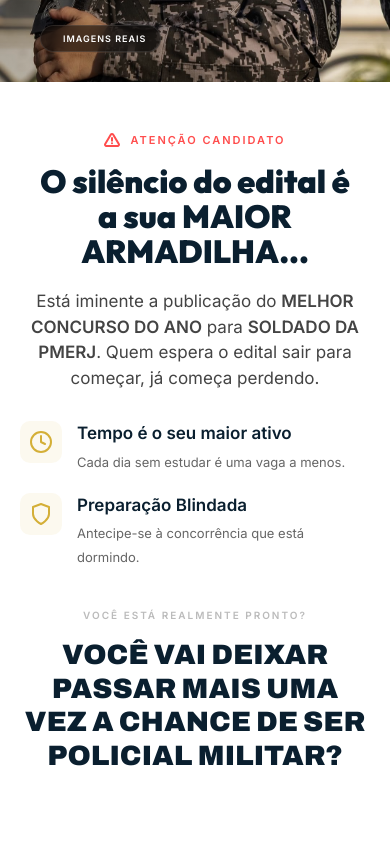
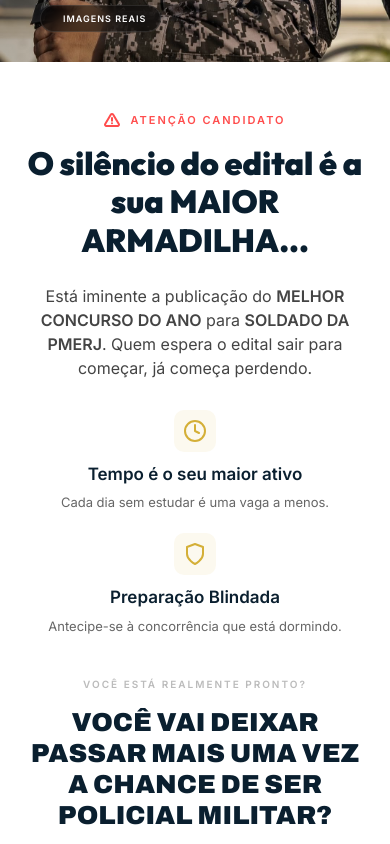
Before and after one commit to TCAdigital/lp-concurso-pmrj, a Next.js app: page / in a window 390 px wide. Shown: the part 1420-2264 px from the top of the page. Built offline with nearby package versions, Linux system fonts and the light colour scheme.

Commit message:
style: premium mobile-first refinements

```diff
--- a/src/app/globals.css
+++ b/src/app/globals.css
@@ -772,29 +772,58 @@ body {
     .urgency-wrapper {
         grid-template-columns: 1fr;
         min-height: auto;
-        border-radius: 0; /* Removido arredondamento para preencher a tela */
+        border-radius: 0;
         width: 100vw;
         margin: 0;
         left: 0;
         right: 0;
     }
     .urgency-image-slider {
-        height: 400px;
-        min-height: 400px;
+        height: 380px;
+        min-height: 380px;
     }
     .urgency-content {
         padding: 50px 20px;
         text-align: center;
-    }
-    .urgency-tag { justify-content: center; }
+        align-items: center; /* Centraliza itens no flex */
+    }
+    .urgency-tag {
+        justify-content: center;
+        margin-inline: auto;
+    }
     .urgency-title {
-        font-size: 32px; /* Reduzido para não quebrar feio */
-        padding: 0 10px;
-    }
-    .urgency-subtitle, .urgency-question, .question-highlight-v2 { max-width: 100%; margin-inline: auto; }
-    .u-feature { text-align: left; }
-    .question-highlight-v2 { justify-content: center; }
-    .scroll-indicator-v2 { justify-content: center; }
+        font-size: 32px;
+        line-height: 1.2;
+        margin-bottom: 25px;
+        text-align: center;
+    }
+    .urgency-subtitle {
+        font-size: 16px;
+        margin-inline: auto;
+        text-align: center;
+    }
+    .urgency-features {
+        align-items: center;
+        width: 100%;
+    }
+    .u-feature {
+        flex-direction: column;
+        align-items: center;
+        text-align: center;
+        gap: 10px;
+    }
+    .question-highlight-v2 {
+        justify-content: center;
+        margin-inline: auto;
+    }
+    .urgency-question {
+        font-size: 26px;
+        text-align: center;
+        margin-inline: auto;
+    }
+    .scroll-indicator-v2 {
+        justify-content: center;
+    }
 }
 
 /* TACTICAL GRID */
@@ -1092,30 +1121,31 @@ body {
     color: var(--text-gray);
 }
 
-@media (max-width: 1024px) {
-    .split-wrapper { flex-direction: column; }
-    .split-sidebar-right { width: 100%; position: relative; top: 0; }
-}
-
-/* FOOTER */
-.tactical-footer {
-    padding: 60px 0;
-    border-top: 1px solid rgba(255,255,255,0.05);
-}
-
-.footer-inner {
-    display: flex;
-    justify-content: space-between;
-    align-items: center;
-    font-size: 10px;
-    color: var(--text-gray);
-    letter-spacing: 1px;
-}
-
-.f-logo { font-weight: 900; color: var(--text-white); }
-
-.f-links span { margin-left: 20px; cursor: pointer; transition: 0.3s; }
-.f-links span:hover { color: var(--gold); }
+@media (max-width: 768px) {
+    .footer-inner {
+        flex-direction: column;
+        text-align: center;
+        gap: 30px;
+        padding: 40px 20px;
+    }
+    .footer-brands {
+        flex-direction: column;
+        align-items: center;
+        gap: 20px;
+    }
+    .footer-vertical-divider {
+        width: 40px;
+        height: 1px;
+    }
+    .f-links {
+        display: flex;
+        flex-direction: column;
+        gap: 15px;
+    }
+    .f-links span {
+        margin: 0;
+    }
+}
 
 /* RESPONSIVO PROFISSIONAL */
 @media (max-width: 1200px) {
@@ -1418,18 +1448,27 @@ body {
 
 @media (max-width: 992px) {
     .stages-visual-cascade {
-        height: 400px;
+        height: auto; /* Deixa crescer conforme as fotos */
         max-width: 100%;
-        margin: 20px auto 40px;
+        margin: 0 auto 40px;
         order: 2;
+        display: flex;
+        flex-direction: column;
+        align-items: center;
+        gap: 20px;
     }
     .cascade-img {
-        width: 70%;
-        height: 180px;
-    }
-    .img-casc-1 { top: 0; left: 0; z-index: 3; }
-    .img-casc-2 { top: 15%; right: 0; z-index: 2; }
-    .img-casc-3 { bottom: 0; left: 10%; width: 80%; z-index: 1; }
+        position: relative !important; /* Força fotos a aparecerem empilhadas */
+        width: 90% !important;
+        height: auto !important;
+        transform: none !important;
+        left: auto !important;
+        right: auto !important;
+        top: auto !important;
+        bottom: auto !important;
+        border-radius: 12px;
+        box-shadow: 0 10px 30px rgba(0,0,0,0.1);
+    }
 }
 
 .stats-box {
```
